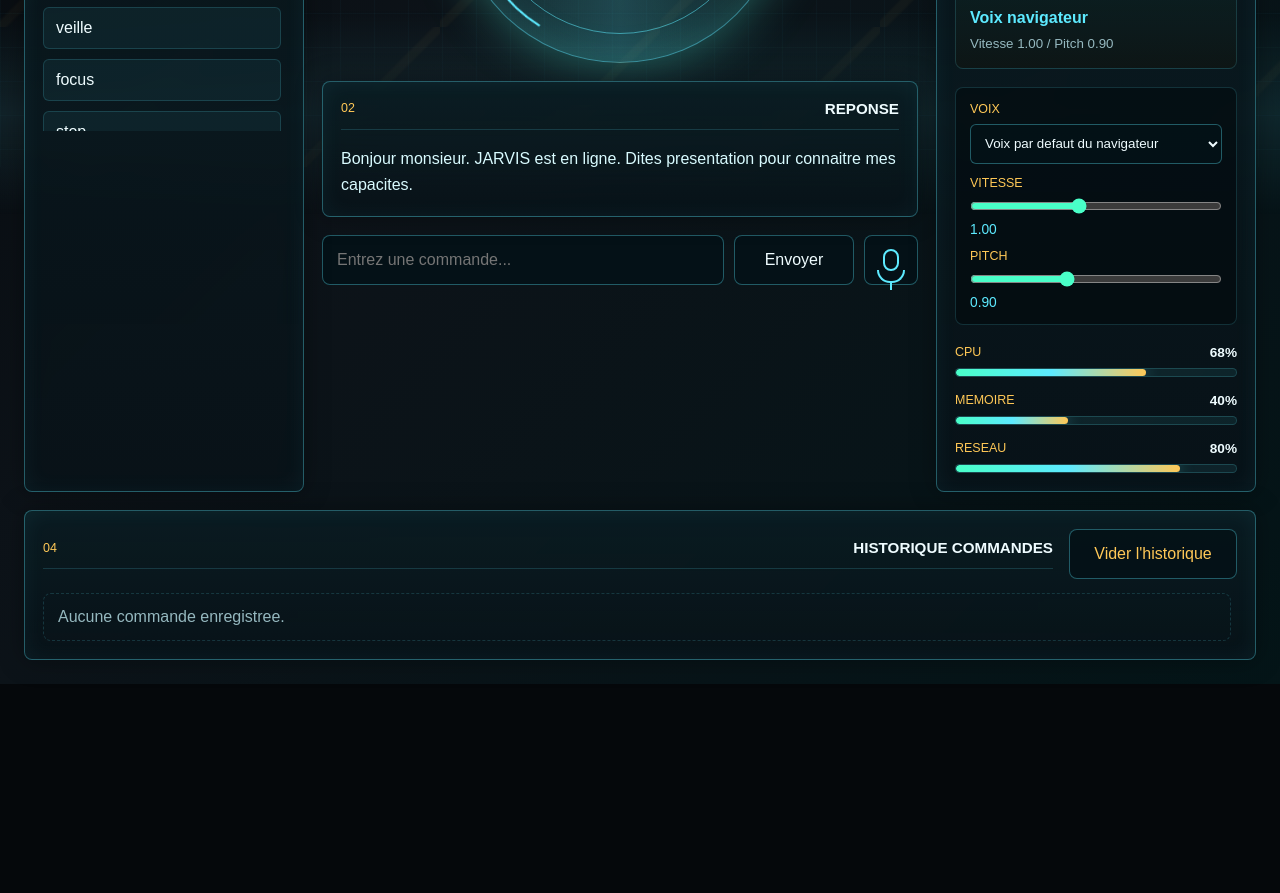
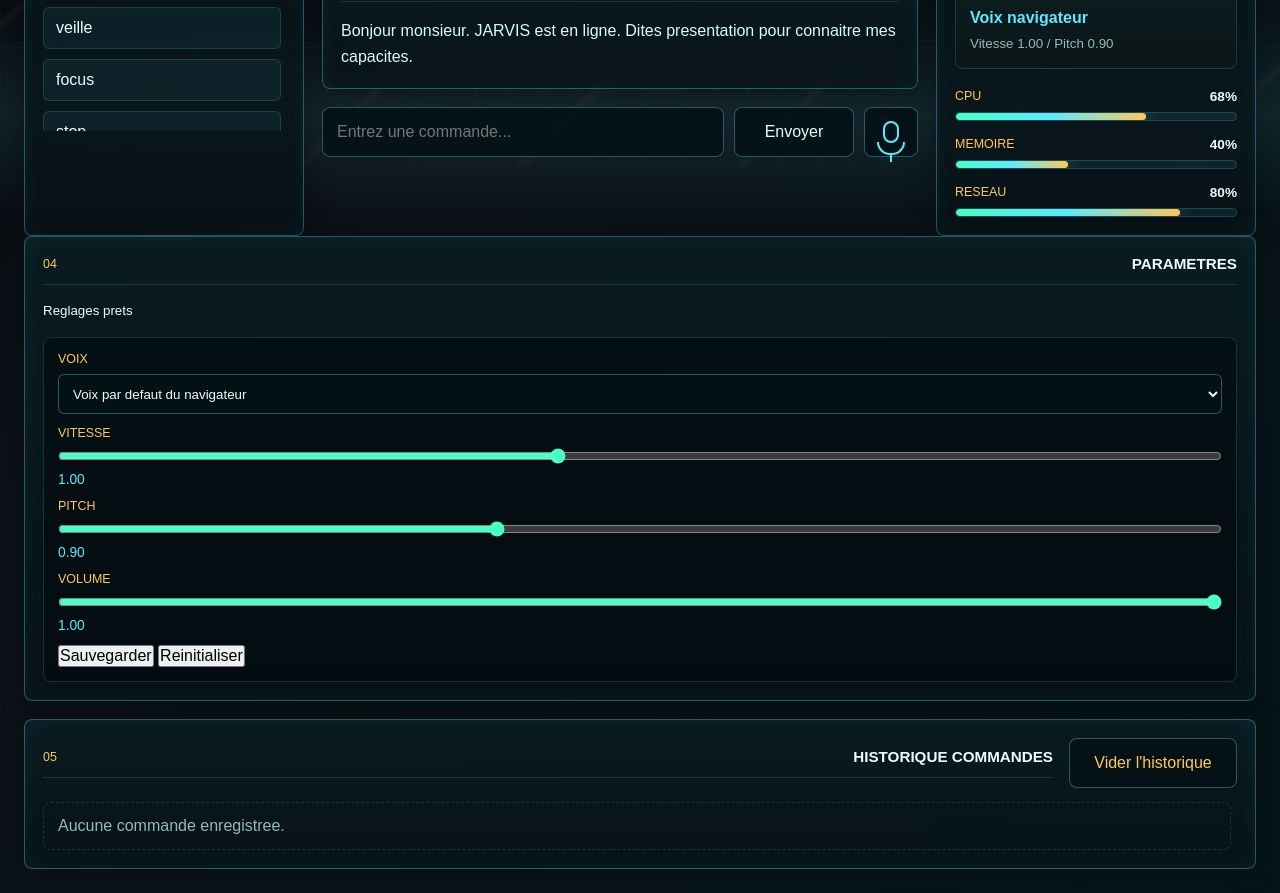
Before and after one commit to lrdaax-ironman/JarvisAssistant, an Electron app: page index.html in a window 1280 px wide. Shown: the part 633-1526 px from the top of the page. Before the commit the page ends 1317 px from the top, so only its background shows below. Drawn offline with Linux system fonts and the light colour scheme.

Commit message:
Add V2.2 settings panel

```diff
--- a/index.html
+++ b/index.html
@@ -22,9 +22,12 @@
         <p>Assistant personnel intelligent</p>
       </div>
 
-      <div class="status-pill" aria-live="polite">
-        <span class="status-dot"></span>
-        <span id="status">Systeme en ligne</span>
+      <div class="header-status">
+        <span id="work-mode-badge" class="mode-badge" hidden>MODE TRAVAIL</span>
+        <div class="status-pill" aria-live="polite">
+          <span class="status-dot"></span>
+          <span id="status">Systeme en ligne</span>
+        </div>
       </div>
     </header>
 
@@ -63,6 +66,12 @@
           <li><button type="button" data-command="fenetre">fenetre</button></li>
           <li><button type="button" data-command="minimise">minimise</button></li>
           <li><button type="button" data-command="ferme jarvis">ferme jarvis</button></li>
+          <li><button type="button" data-command="bonjour jarvis">bonjour jarvis</button></li>
+          <li><button type="button" data-command="routine du matin">routine du matin</button></li>
+          <li><button type="button" data-command="mode travail">mode travail</button></li>
+          <li><button type="button" data-command="parametres">parametres</button></li>
+          <li><button type="button" data-command="sauvegarde">sauvegarde</button></li>
+          <li><button type="button" data-command="reset parametres">reset parametres</button></li>
         </ul>
       </section>
 
@@ -143,27 +152,6 @@
           </article>
         </div>
 
-        <div class="voice-controls" aria-label="Reglages vocaux">
-          <label for="voice-select">
-            Voix
-            <select id="voice-select">
-              <option value="">Chargement des voix...</option>
-            </select>
-          </label>
-
-          <label for="speech-rate">
-            Vitesse
-            <input id="speech-rate" type="range" min="0.7" max="1.4" step="0.05" value="1" />
-            <span id="speech-rate-value">1.00</span>
-          </label>
-
-          <label for="speech-pitch">
-            Pitch
-            <input id="speech-pitch" type="range" min="0.6" max="1.4" step="0.05" value="0.9" />
-            <span id="speech-pitch-value">0.90</span>
-          </label>
-        </div>
-
         <div class="metrics">
           <div class="metric">
             <div class="metric-label">
@@ -192,10 +180,52 @@
       </section>
     </main>
 
+    <section id="settings-panel" class="panel settings-panel" aria-labelledby="settings-title">
+      <div class="settings-header">
+        <div class="panel-heading">
+          <span>04</span>
+          <h2 id="settings-title">Parametres</h2>
+        </div>
+        <small id="settings-status" class="settings-status">Reglages prets</small>
+      </div>
+
+      <div class="voice-controls" aria-label="Parametres vocaux et interface">
+        <label for="voice-select">
+          Voix
+          <select id="voice-select">
+            <option value="">Chargement des voix...</option>
+          </select>
+        </label>
+
+        <label for="speech-rate">
+          Vitesse
+          <input id="speech-rate" type="range" min="0.7" max="1.4" step="0.05" value="1" />
+          <span id="speech-rate-value">1.00</span>
+        </label>
+
+        <label for="speech-pitch">
+          Pitch
+          <input id="speech-pitch" type="range" min="0.6" max="1.4" step="0.05" value="0.9" />
+          <span id="speech-pitch-value">0.90</span>
+        </label>
+
+        <label for="speech-volume">
+          Volume
+          <input id="speech-volume" type="range" min="0" max="1" step="0.05" value="1" />
+          <span id="speech-volume-value">1.00</span>
+        </label>
+
+        <div class="settings-actions">
+          <button id="save-settings-btn" type="button">Sauvegarder</button>
+          <button id="reset-settings-btn" type="button">Reinitialiser</button>
+        </div>
+      </div>
+    </section>
+
     <section class="history" aria-labelledby="history-title">
       <div class="history-header">
         <div class="panel-heading">
-          <span>04</span>
+          <span>05</span>
           <h2 id="history-title">Historique commandes</h2>
         </div>
         <button id="clear-history-btn" type="button">Vider l'historique</button>
```
